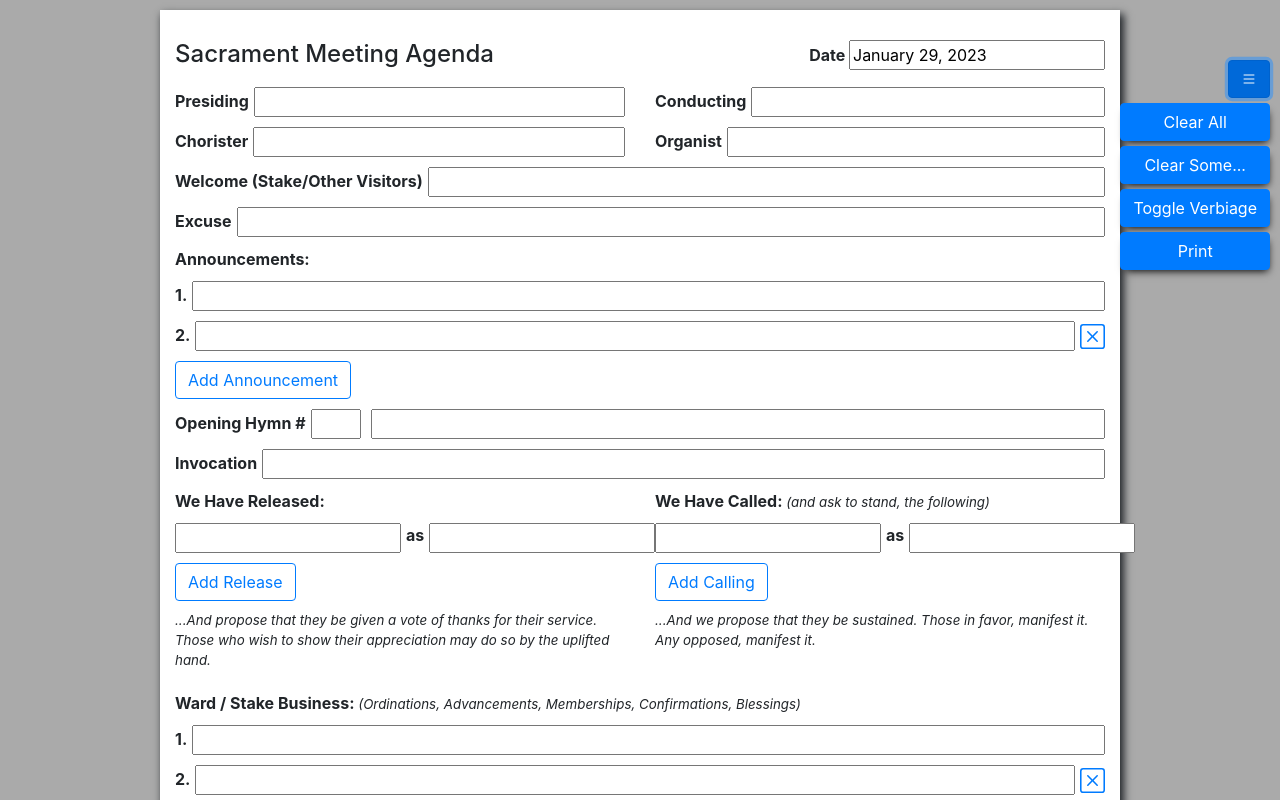
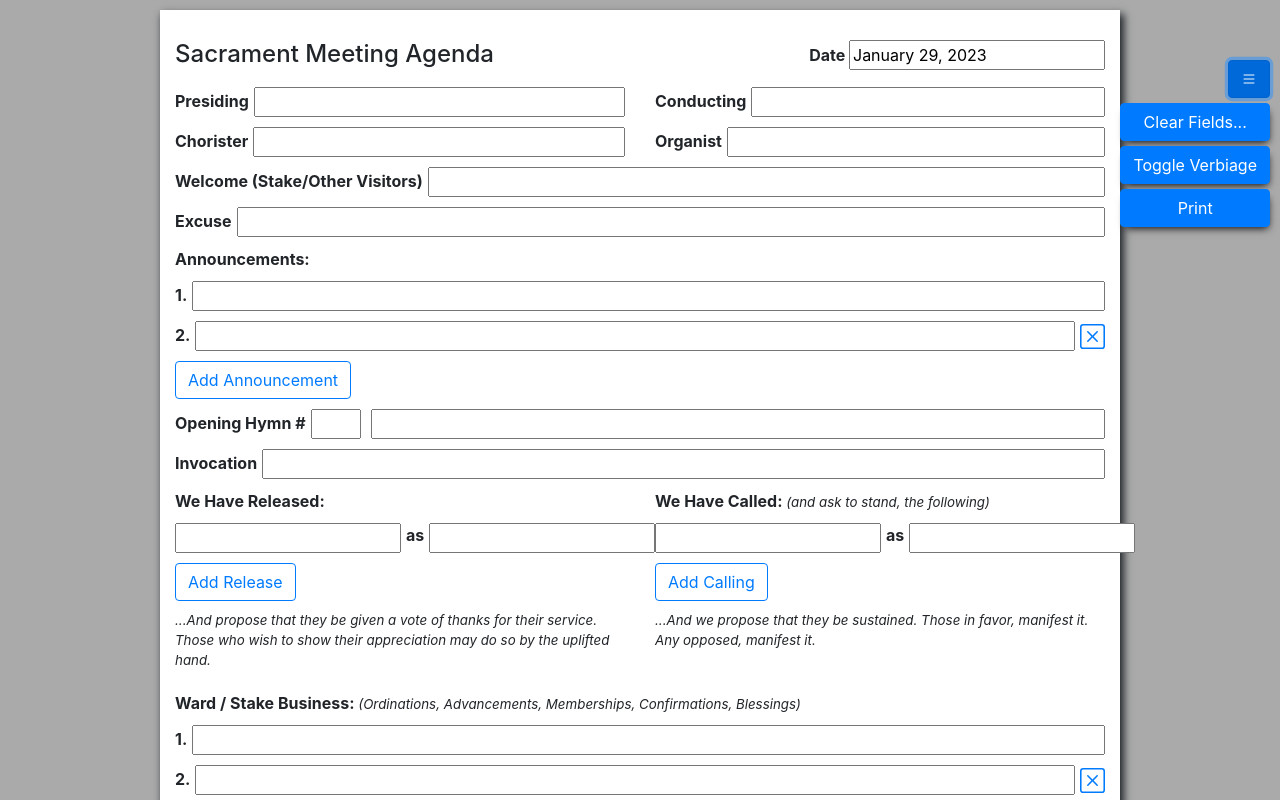
Before and after one commit to arnell/sacrament-meeting-agenda, a React (Create React App) app: page / in a window 1280 px wide. Both pictures are taken after a click on the button 1249 px from the left and 79 px from the top of the page. Shown: the top 800 px of the page. Built offline with nearby package versions, Linux system fonts and the light colour scheme; the HTML template or start-up script is replaced by a standard one.

Commit message:
Remove "Clear All" button that did not require confirmation. Rename "Clear Some..." button to "Clear Fields..."

```diff
--- a/src/Toolbar.js
+++ b/src/Toolbar.js
@@ -2,7 +2,6 @@ import React, { useEffect, useState } from 'react';
 import styled from 'styled-components';
 import { useFormikContext } from 'formik';
 
-import getInitialFields from './getInitialFields';
 import ClearModal from './ClearModal';
 import useLocalStorage from './useLocalStorage';
 
@@ -39,7 +38,7 @@ const MenuButton = styled(StyledButton)`
 const shouldDefaultToToolbarOpen = () => window.innerWidth > 1280;
 
 const Toolbar = () => {
-  const { values, resetForm } = useFormikContext();
+  const { values } = useFormikContext();
   const [showButtons, setShowButtons] = useState(shouldDefaultToToolbarOpen());
   const [sacAgendaVerbiage, setSacAgendaVerbiage] = useLocalStorage(
     'sac-agenda-verbiage',
@@ -90,28 +89,11 @@ const Toolbar = () => {
             <StyledButton
               type="button"
               className="btn btn-primary"
-              onClick={() => {
-                const newValues = { ...values };
-
-                Object.keys(newValues).forEach((key) => {
-                  if (key.indexOf('-count') === -1) {
-                    newValues[key] = '';
-                  }
-                });
-                resetForm({ values: { ...newValues, ...getInitialFields() } });
-                setShowButtons(shouldDefaultToToolbarOpen());
-              }}
-            >
-              Clear All
-            </StyledButton>
-            <StyledButton
-              type="button"
-              className="btn btn-primary"
               data-toggle="modal"
               data-target="#clearSomeModal"
               onClick={() => setShowButtons(shouldDefaultToToolbarOpen())}
             >
-              Clear Some...
+              Clear Fields...
             </StyledButton>
             <StyledButton
               type="button"
```
